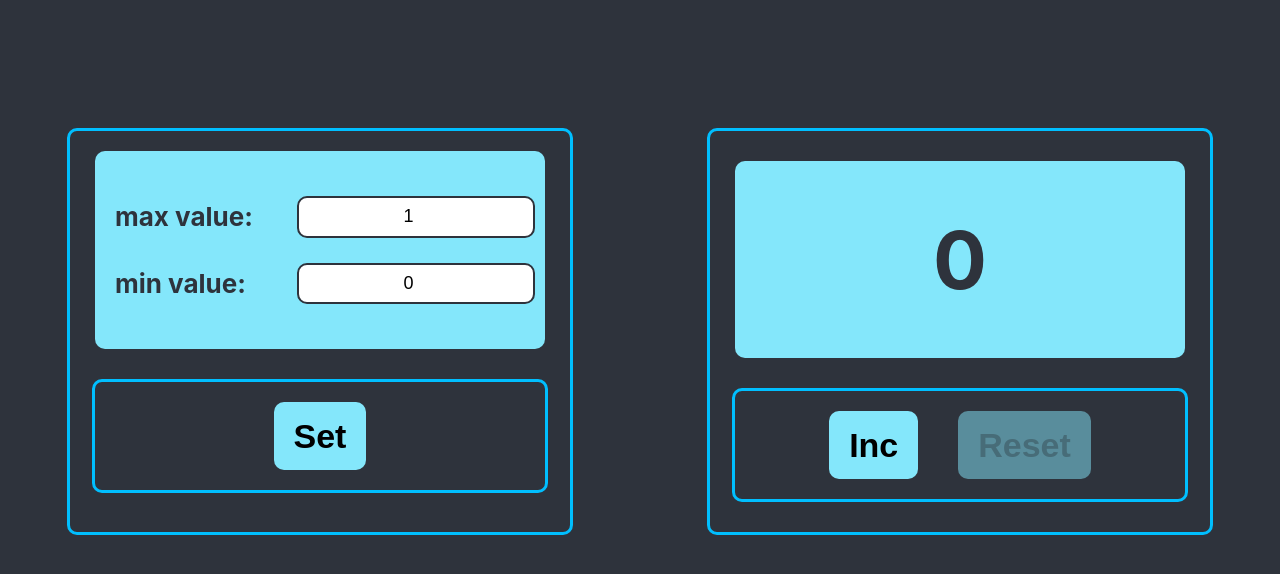
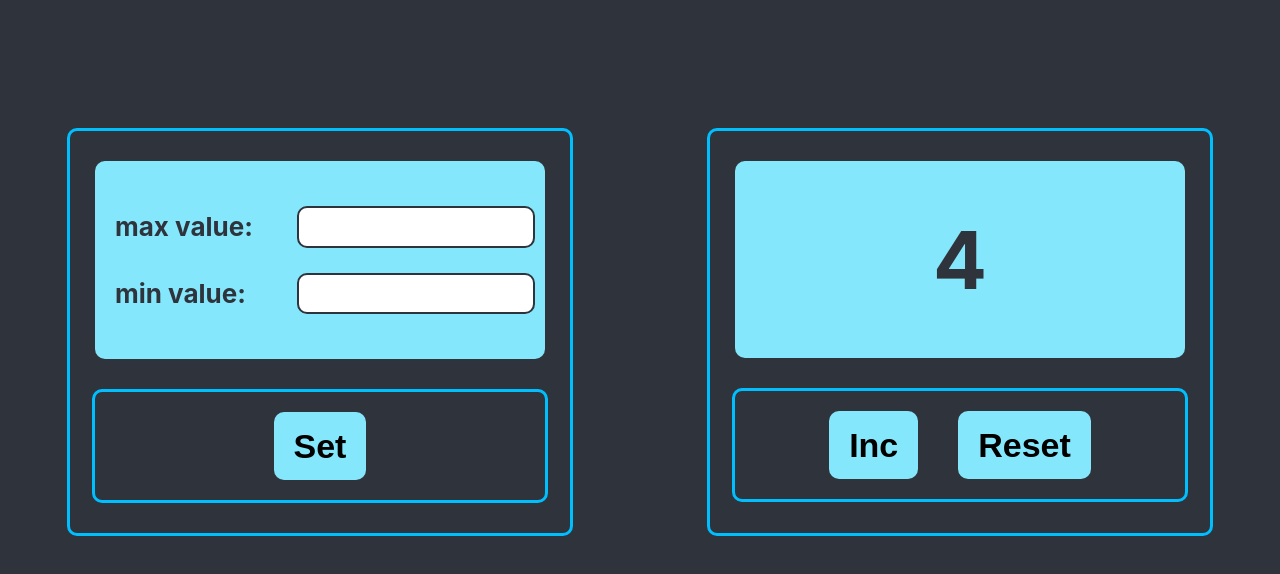
Before and after one commit to marodi-mykhailo/counter-react-typescript, a React (Create React App) app: page / in a window 1280 px wide. Shown: the top 574 px of the page. Built offline with nearby package versions, Linux system fonts and the light colour scheme.

Commit message:
create possibility to change max and min value of counter

```diff
--- a/package.json
+++ b/package.json
@@ -7,11 +7,13 @@
     "@types/node": "^14.0.27",
     "@types/react": "^16.9.44",
     "@types/react-dom": "^16.9.8",
+    "@types/uuid": "^8.0.1",
     "cra-template-typescript": "1.0.3",
     "react": "^16.13.1",
     "react-dom": "^16.13.1",
     "react-scripts": "3.4.1",
-    "typescript": "^3.9.7"
+    "typescript": "^3.9.7",
+    "uuid": "^8.3.0"
   },
   "scripts": {
     "start": "react-scripts start",
--- a/src/App.tsx
+++ b/src/App.tsx
@@ -2,33 +2,50 @@ import React, {useState} from 'react';
 import './App.css';
 import {Counter} from "./Counter/Counter";
 
-export type displayType = 'count'| 'settings'
+export type displayType = 'count' | 'settings'
+
 
 function App() {
 
-    let [count, setCount] = useState(0);
+    let [maxCount, setMaxCount] = useState(8);
+    let [minCount, setMinCount] = useState(4);
 
     const incCount = () => {
-        count++
-        setCount(count)
+        minCount++
+        setMinCount(minCount)
     }
     const resetCount = () => {
-        setCount(0);
+        setMinCount(4);
+    }
+
+    const updateMaxCount = (maxValue: number) => {
+        setMaxCount(maxValue)
+    }
+
+    const updateMinCount = (minValue: number) =>{
+        setMinCount(minValue)
     }
 
     return (
         <div className={"container app__wrapper"}>
             <Counter
-                count={count}
+                minCount={minCount}
+                maxCount={maxCount}
                 display={'settings'}
                 incCount={incCount}
                 resetCount={resetCount}
+                updateMaxCount={updateMaxCount}
+                updateMinCount={updateMinCount}
+
             />
             <Counter
-                count={count}
+                minCount={minCount}
+                maxCount={maxCount}
                 display={'count'}
                 incCount={incCount}
                 resetCount={resetCount}
+                updateMaxCount={updateMaxCount}
+                updateMinCount={updateMinCount}
             />
         </div>
     )
--- a/src/Counter/Button/CountButton.tsx
+++ b/src/Counter/Button/CountButton.tsx
@@ -3,7 +3,8 @@ import './CountButton.css'
 
 type CountButtonPropsType ={
     title: string
-    count: number
+    minCount: number
+    maxCount: number
     buttonAction: () => void
     disabled: boolean
 }
--- a/src/Counter/Counter.tsx
+++ b/src/Counter/Counter.tsx
@@ -7,10 +7,13 @@ import {SettingsDisplay} from "./Display/SettingsDisplay/SettingsDisplay";
 
 
 type CounterPropsType = {
-    count: number
+    minCount: number
+    maxCount: number
     display: displayType
     incCount: () => void
     resetCount: () => void
+    updateMaxCount: (maxValue:number) => void
+    updateMinCount: (minValue: number) => void
 }
 
 export function Counter(props: CounterPropsType) {
@@ -18,23 +21,26 @@ export function Counter(props: CounterPropsType) {
     return (
         <div className={"count__wrapper"}>
             <div className={"count-num__box"}>
-                {props.display === 'count' ? <CountDisplay count={props.count}/> : <SettingsDisplay/>}
+                {props.display === 'count' ? <CountDisplay minCount={props.minCount} maxCount={props.maxCount} updateMaxCount={props.updateMaxCount} updateMinCount={props.updateMinCount}/> : <SettingsDisplay updateMaxCount={props.updateMaxCount} updateMinCount={props.updateMinCount}/>}
             </div>
             <div className={"count-button__box"}>
                 {props.display === 'count' ? <div className={"count-button__box__wrapper"}><CountButton
                     title={'Inc'}
-                    count={props.count}
+                    minCount={props.minCount}
+                    maxCount = {props.maxCount}
                     buttonAction={props.incCount}
-                    disabled={props.count >= 5}/>
+                    disabled={props.minCount >= props.maxCount}/>
                     <CountButton
                         title={'Reset'}
-                        count={props.count}
+                        minCount={props.minCount}
+                        maxCount = {props.maxCount}
                         buttonAction={props.resetCount}
-                        disabled={props.count === 0}/></div> : <CountButton
+                        disabled={props.minCount === 0}/></div> : <CountButton
                     title={'Set'}
-                    count={props.count}
+                    minCount={props.minCount}
+                    maxCount = {props.maxCount}
                     buttonAction={props.incCount}
-                    disabled={props.count >= 5}/>}
+                    disabled={props.minCount >= props.maxCount}/>}
 
             </div>
         </div>
--- a/src/Counter/Display/CountDisplay/CountDisplay.tsx
+++ b/src/Counter/Display/CountDisplay/CountDisplay.tsx
@@ -2,12 +2,20 @@ import React from "react";
 import './CountDisplay.css'
 
 type CountDisplayPropsType = {
-    count: number
+    minCount: number
+    maxCount: number
+    updateMaxCount: (maxValue: number) =>void
+    updateMinCount: (minValue: number) => void
 }
 
 export function CountDisplay(props: CountDisplayPropsType) {
+    let minMaxValue;
+    /*const localStorageValue =  localStorage.getItem('valueLocalStorage');
+    if(localStorageValue !== null){
+          minMaxValue = JSON.parse(localStorageValue)
+    }*/
     return (
         <span className={"count-num__span"}><p
-            className={props.count === 5 ? "max-count" : ""}>{props.count}</p></span>
+            className={props.minCount === props.maxCount ? "max-count" : ""}>{props.minCount}</p></span>
     )
 }
--- a/src/Counter/Display/SettingsDisplay/SettingsDisplay.css
+++ b/src/Counter/Display/SettingsDisplay/SettingsDisplay.css
@@ -1,4 +1,4 @@
 .settings-display__wrapper{
     padding: 20px 0;
-    margin: 20px 0;
+    margin: 30px 0;
 }
--- a/src/Counter/Display/SettingsDisplay/SettingsDisplay.tsx
+++ b/src/Counter/Display/SettingsDisplay/SettingsDisplay.tsx
@@ -1,18 +1,33 @@
-import React, {useState} from "react";
+import React from "react";
 import './SettingsDisplay.css'
 import {SettingsInput} from "./SettingsInput/SettingsInput";
 
-export function SettingsDisplay() {
+type SettingsDisplayPropsType = {
+    updateMaxCount: (maxValue: number) => void
+    updateMinCount: (minValue: number) => void
+}
 
-    let [value, setValue] = useState({
-        max: 1,
-        min: 0
-    })
+export function SettingsDisplay(props: SettingsDisplayPropsType) {
 
-    return (
-        <div className={'settings-display__wrapper'}>
-            <SettingsInput title={'max value'} value={value.max}/>
-            <SettingsInput title={'min value'} value={value.min}/>
-        </div>
-    )
+
+    const inputOnChange = (id: string, value: number) => {
+        if(id==='max'){
+            props.updateMaxCount(value)
+        }
+        if(id === 'min'){
+            props.updateMinCount(value)
+        }
+    }
+
+    // localStorage.setItem('valueLocalStorage', JSON.stringify(values))
+
+
+return (
+    <div className={'settings-display__wrapper'}>
+        <SettingsInput id={'max'} title={'max value'} updateMaxCount={props.updateMaxCount}
+                       updateMinCount={props.updateMinCount} inputOnChange={inputOnChange}/>
+        <SettingsInput id={'min'} title={'min value'} updateMaxCount={props.updateMaxCount}
+                       updateMinCount={props.updateMinCount} inputOnChange={inputOnChange}/>
+    </div>
+)
 }
--- a/src/Counter/Display/SettingsDisplay/SettingsInput/SettingsInput.tsx
+++ b/src/Counter/Display/SettingsDisplay/SettingsInput/SettingsInput.tsx
@@ -1,16 +1,22 @@
-import React from "react";
+import React, {ChangeEvent} from "react";
 import './SettingsInput.css'
 
 type SettingsInputPropsType = {
+    id: string
     title: string
-    value:  number
+    updateMaxCount: (maxValue: number) => void
+    updateMinCount: (minValue: number) => void
+    inputOnChange: (id: string, value: number) => void
 }
 
 export function SettingsInput(props: SettingsInputPropsType) {
+    const  onChangeHandler = (e:ChangeEvent<HTMLInputElement>) =>{
+        props.inputOnChange(props.id, Number(e.currentTarget.value))
+    }
     return(
         <div className={"setting-input__wrapper"}>
-            <p className={"setting-input__text"}>{props.title}:</p>
-            <input className={"setting-input__input"} type={"number"} value={props.value}/>
+            <p className={"setting-input__text"}>{props.title}: </p>
+            <input className={"setting-input__input"} type={"number"} onChange={onChangeHandler} />
         </div>
     )
 }
```
Also changed, not shown: 1 other file (tests, documents, lock files or other folders).
